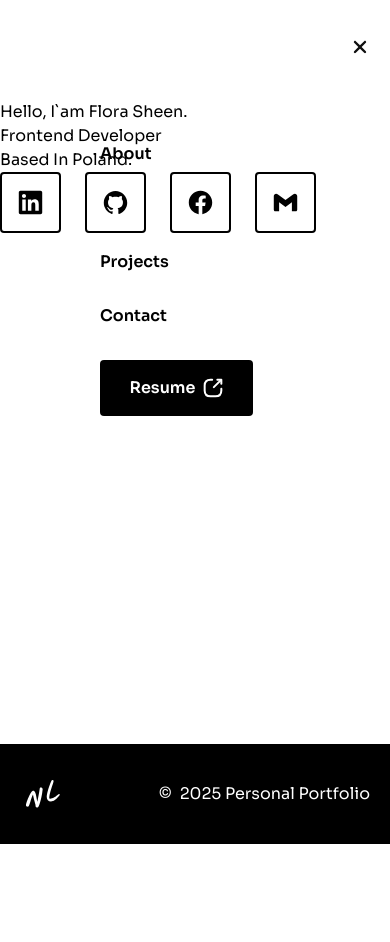
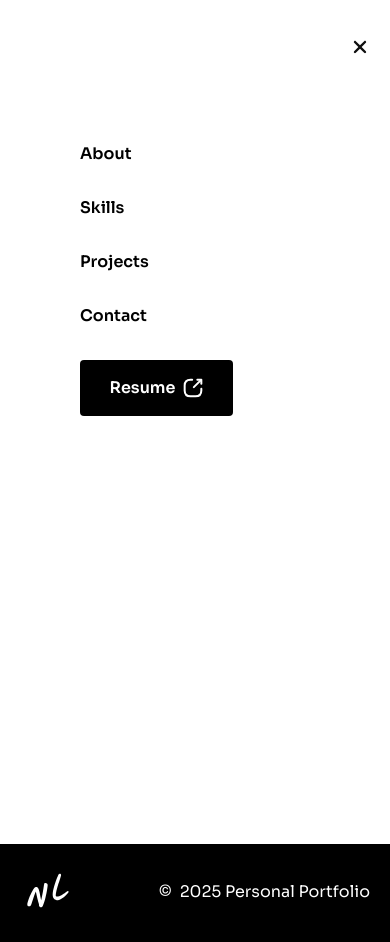
Before and after one commit to IntToLong/portfolio, a React (Vite) app: page / in a window 390 px wide. Both pictures are taken after a click on the button 217 px from the left and 50 px from the top of the page. Before the commit the page ends 844 px from the top, so only its background shows below. Built offline with nearby package versions, Linux system fonts and the light colour scheme.

Commit message:
feat(hero): add responsive Hero section

```diff
--- a/src/components/Header/Header.tsx
+++ b/src/components/Header/Header.tsx
@@ -21,9 +21,9 @@ export default function Header() {
 
 	return (
 		<header
-			className={`
+			className={`bg-primary-white z-50
 		flex justify-between md:items-center px-5 md:px-20 lg:px-[112px] py-6 ${
-			isMenuOpen ? 'h-screen flex-col justify-start gap-8 ml-20' : 'h-auto'
+			isMenuOpen ? 'h-screen flex-col justify-start gap-8 pl-20' : 'h-auto'
 		} transition-all duration-300`}>
 			{isMenuOpen ? (
 				<button
--- a/src/components/Header/Link.tsx
+++ b/src/components/Header/Link.tsx
@@ -3,7 +3,7 @@ import { NavLink } from '../../types/nav';
 
 export default function Link({ title, path }: NavLink) {
 	return (
-		<li className='group font-semibold flex flex-col'>
+		<li className='group font-semibold flex flex-col xl:text-xl/[120%]'>
 			<a href={path}>{title}</a>
 			<span
 				className={`w-0 border-b-2 border-black transition-all duration-300 ease-in group-hover:w-full h-[2px]
--- a/src/components/Header/Logo.tsx
+++ b/src/components/Header/Logo.tsx
@@ -3,8 +3,8 @@ export default function Logo({ color }: { color: string }) {
 	return (
 		<div className='flex-center hover:scale-125 transition-all duration-300 ease-in cursor-pointer'>
 			<svg
-				width='45'
-				height='45'
+				width='55'
+				height='55'
 				viewBox='0 0 98 76'
 				fill='none'
 				xmlns='http://www.w3.org/2000/svg'>
--- a/src/components/Header/ResumeLink.tsx
+++ b/src/components/Header/ResumeLink.tsx
@@ -7,7 +7,7 @@ export default function ResumeLink({ isMenuOpen }: { isMenuOpen: boolean }) {
 			className={`group px-4 py-3 rounded md:border-2 text-primary-white bg-primary-black w-[153px] h-14 gap-2 hover:bg-primary-neutral active:text-primary-black active:bg-primary-white active:shadow-bottom md:flex-center ${
 				isMenuOpen ? 'flex-center' : 'hidden'
 			}`}>
-			<span className='font-semibold text-[16px]/[20px]'>Resume</span>{' '}
+			<span className='font-semibold text-[16px]/[20px] lg:text-xl/[120%]'>Resume</span>{' '}
 			<svg
 				width='20'
 				height='20'
--- a/src/components/Hero/Hero.tsx
+++ b/src/components/Hero/Hero.tsx
@@ -1,31 +1,44 @@
-//import { socialPaths } from '../../constants';
-import SocialCard from './SocialCard';
 import SocialMedia from './SocialMedia';
-
-export const socialPaths = [
-	'https://www.linkedin.com/in/nataliia-luibynets/',
-	'https://github.com/IntToLong/',
-	'https://inttolong.github.io/Resume/',
-	'#contact',
-];
+import girl from '../../assets/girlWithLaptop.svg';
 
 export default function Hero() {
 	return (
-		<div>
-			<section>
+		<div className='flex-center flex-col-reverse md:flex-row  justify-evenly mx-6 md:mx-20 md:my-15'>
+			<section className='flex flex-col gap-8 md:w-1/2'>
+				<div className='flex flex-col gap-3 lg:gap-5 text-[28px]/[114%] lg:text-5xl/[117%] tracking-tight'>
 					<h2>
-					Hello, I`am <span>Flora Sheen.</span>{' '}
+						<span>Hello, I`am</span>{' '}
+						<span className='font-extrabold'>Flora Sheen.</span>{' '}
 					</h2>
 					<p>
-					<span>Frontend </span>
-					<span>Developer</span>
+						<span className='font-extrabold'>Frontend </span>
+						<span className='text-primary-white text-stroke-1 text-stroke-primary-black font-extrabold'>
+							Developer
+						</span>
 					</p>
 					<p>
 						<span>Based In </span>
-					<span>Poland.</span>
+						<span className='font-extrabold'>Poland.</span>
 					</p>
+				</div>
+				<p className='text-zinc-500 font-normal text-base/6'>
+					I'm Flora Sheen Lorem Ipsum is simply dummy text of the printing and
+					typesetting industry. Lorem Ipsum has been the industry's standard
+					dummy text ever since the 1500s, when an unknown printer took a galley
+					of type and scrambled it to specimen book.
+				</p>
+				<div className='lg:mt-10'>
+					<SocialMedia />
+				</div>
 			</section>
-			<SocialMedia />
+
+			<div className='md:w-1/2 flex-center'>
+				<img
+					src={girl}
+					alt='girl with laptop'
+                    className='sm:w-[539px] xl:w-630'
+				/>
+			</div>
 		</div>
 	);
 }
--- a/src/components/Hero/SocialCard.tsx
+++ b/src/components/Hero/SocialCard.tsx
@@ -10,7 +10,7 @@ export default function SocialCard({
 	return (
 		<a
 			href={path}
-			className='inline-block group border-2 rounded p-4 bg-primary-white cursor-pointer hover:bg-primary-black transition-all duration-300 hover:scale-105'
+			className='w-12 h-12 md:w-auto md:h-auto flex-center group border-2 rounded p-1 md:p-4 bg-primary-white cursor-pointer hover:bg-primary-black transition-all duration-300 hover:scale-105 active:scale-90'
 			target='_blank'
 			rel='noopener noreferrer'>
 			{children}
--- a/src/index.css
+++ b/src/index.css
@@ -47,4 +47,10 @@ body {
 	@apply flex justify-center items-center;
 }
 
+@utility text-stroke-* {
+	-webkit-text-stroke-width: calc(--value(integer) * 1px);
+	-webkit-text-stroke-color: --value(--color-*);
+	-webkit-text-stroke-color: --value([*]);
+}
+
 @custom-variant dark (&:where(.dark, .dark *));
```
Also changed, not shown: src/assets/girl.svg (deleted), src/assets/girlWithLaptop.svg (added). Lines whose indentation alone changed are shown as unchanged.
